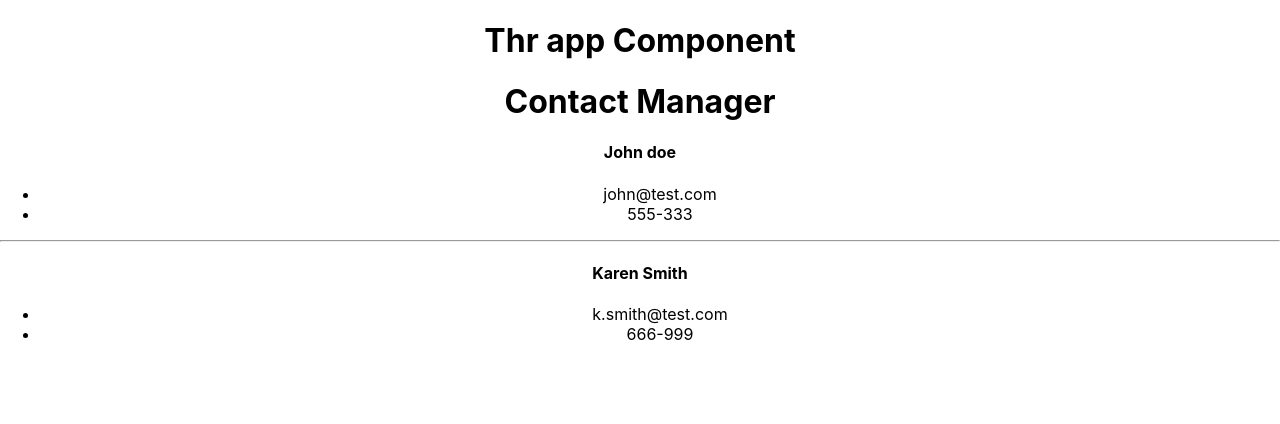
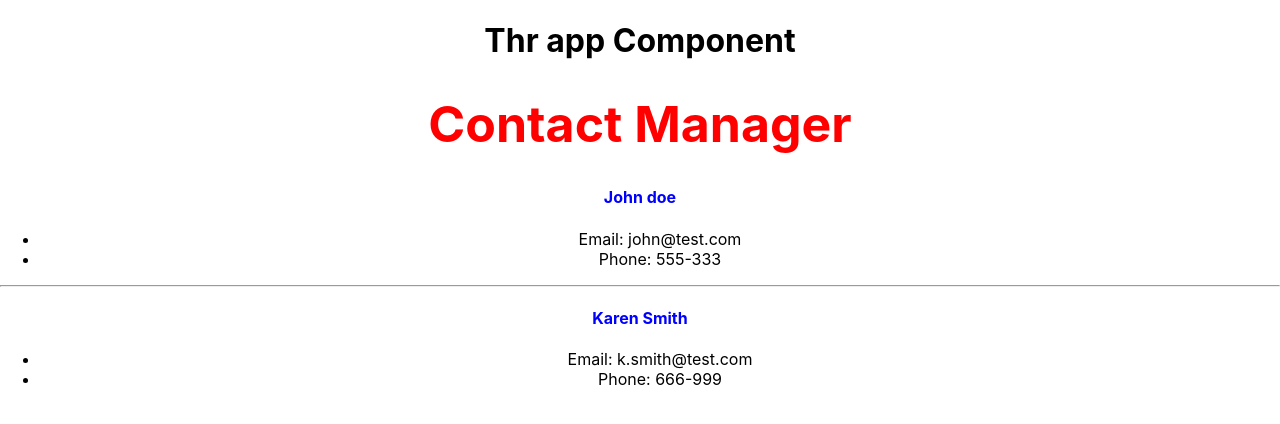
Before and after one commit to sloba82/react-app, a React (Create React App) app: page / in a window 1280 px wide. Shown: the top 424 px of the page. Built offline with nearby package versions, Linux system fonts and the light colour scheme.

Commit message:
working with props adding style

```diff
--- a/src/components/Contact.js
+++ b/src/components/Contact.js
@@ -1,19 +1,34 @@
 import React, { Component } from 'react';
-
+import PropTypes from 'prop-types';
+import './contact.css';
 
 class Contact extends Component {
+
+    static propTypes = {
+        name: PropTypes.string.isRequired,
+        email: PropTypes.string.isRequired,
+        phone: PropTypes.string.isRequired
+    };
+
     render() {
         const {name, email, phone} = this.props
         return (
             <div>
                 <h4>{name}</h4>
                 <ul>
-                    <li>{email}</li>
-                    <li>{phone}</li>
+                    <li>Email: {email}</li>
+                    <li>Phone: {phone}</li>
                 </ul>
             </div>
         )
     }
 }
 
+
+// Contact.propTypes = {
+//     name: PropTypes.string.isRequired
+//     email: PropTypes.string.isRequired
+//     phone: PropTypes.string.isRequired
+// }
+
 export default Contact
--- a/src/components/Header.js
+++ b/src/components/Header.js
@@ -1,14 +1,27 @@
 import React from 'react'
+import PropTypes from 'prop-types';
 
 //functional component
 const Header = (props) => {
-
+    const { branding } = props;
     return (
         <div>
-            <h1>{props.branding}</h1>
+            <h1 style= {headingStyle}>{branding}</h1>
         </div>
     );
 };
 
+Header.defaultProps = {
+    branding: 'My App'
+}
 
+Header.propTypes = {
+    branding: PropTypes.string.isRequired
+}
+
+
+const headingStyle = {
+    color: 'red',
+    fontSize: '50px'
+};
 export default Header;
--- /dev/null
+++ b/src/components/contact.css
@@ -0,0 +1,4 @@
+h4 {
+    color: blue;
+    text-decoration: uppercase;
+}
```
Also changed, not shown: 1 other file (tests, documents, lock files or other folders).
